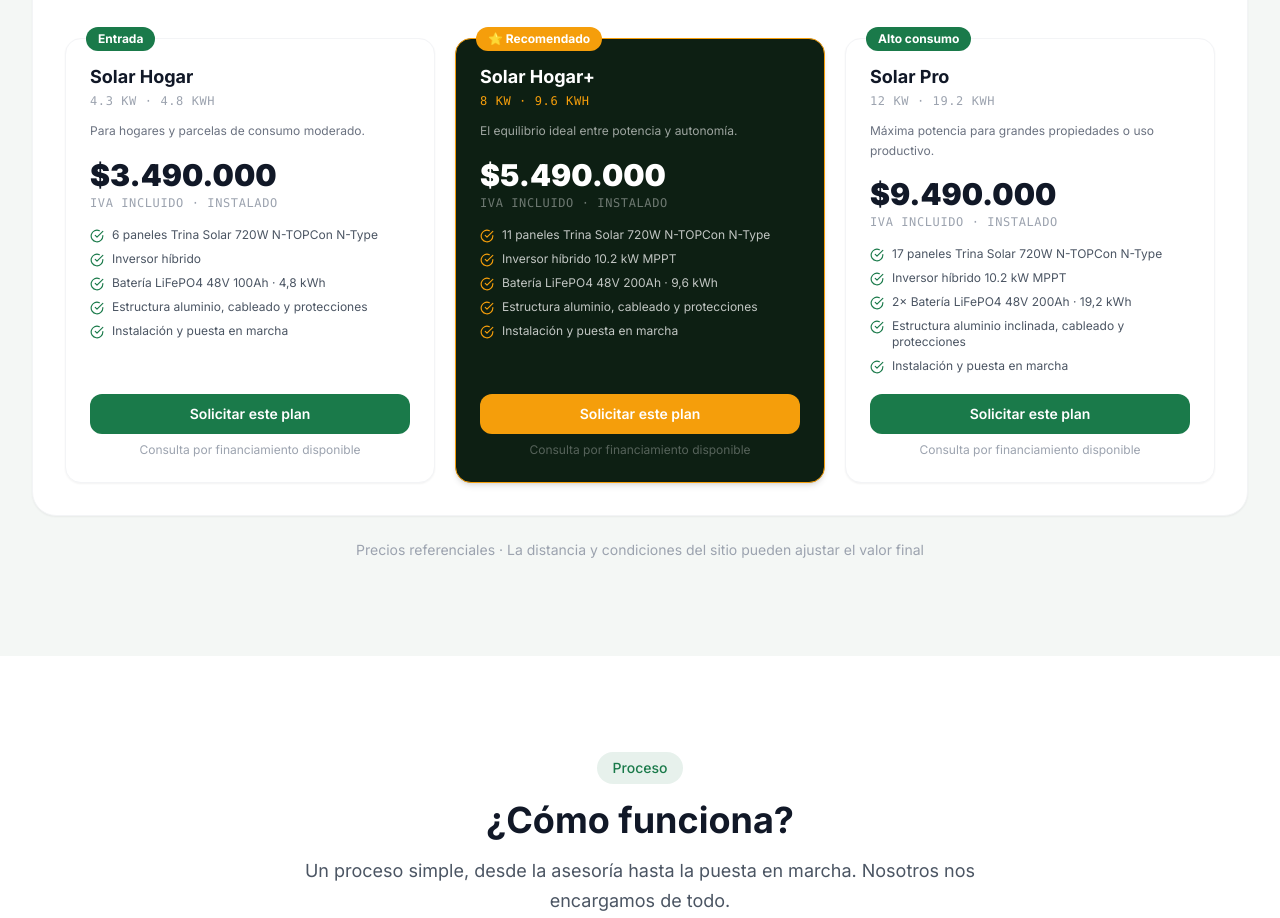
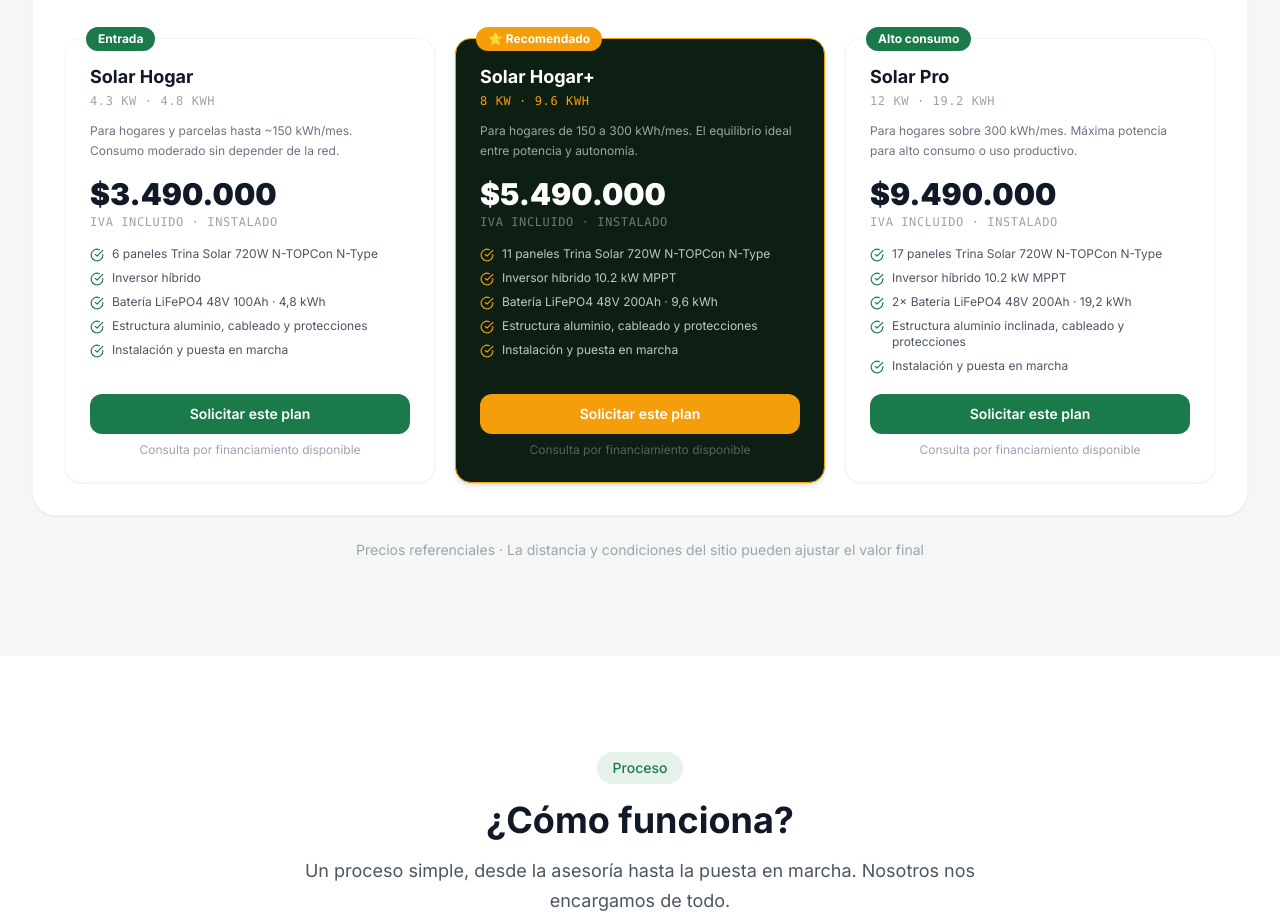
Before and after one commit to raulhidalgo78-eng/ecoguard, a Next.js app: page / in a window 1280 px wide. Shown: the part 3380-4298 px from the top of the page. Built offline with nearby package versions, Linux system fonts and the light colour scheme.

Commit message:
agregar rangos de consumo mensual a planes solares

```diff
--- a/app/components/ServiciosPrecios.js
+++ b/app/components/ServiciosPrecios.js
@@ -49,7 +49,7 @@ const solar = {
       badge: 'Entrada',
       name: 'Solar Hogar',
       tag: '4.3 kW · 4.8 kWh',
-      desc: 'Para hogares y parcelas de consumo moderado.',
+      desc: 'Para hogares y parcelas hasta ~150 kWh/mes. Consumo moderado sin depender de la red.',
       precio: '$3.490.000',
       nota: 'IVA incluido · instalado',
       items: ['6 paneles Trina Solar 720W N-TOPCon N-Type', 'Inversor híbrido', 'Batería LiFePO4 48V 100Ah · 4,8 kWh', 'Estructura aluminio, cableado y protecciones', 'Instalación y puesta en marcha'],
@@ -59,7 +59,7 @@ const solar = {
       badge: '⭐ Recomendado',
       name: 'Solar Hogar+',
       tag: '8 kW · 9.6 kWh',
-      desc: 'El equilibrio ideal entre potencia y autonomía.',
+      desc: 'Para hogares de 150 a 300 kWh/mes. El equilibrio ideal entre potencia y autonomía.',
       precio: '$5.490.000',
       nota: 'IVA incluido · instalado',
       items: ['11 paneles Trina Solar 720W N-TOPCon N-Type', 'Inversor híbrido 10.2 kW MPPT', 'Batería LiFePO4 48V 200Ah · 9,6 kWh', 'Estructura aluminio, cableado y protecciones', 'Instalación y puesta en marcha'],
@@ -69,7 +69,7 @@ const solar = {
       badge: 'Alto consumo',
       name: 'Solar Pro',
       tag: '12 kW · 19.2 kWh',
-      desc: 'Máxima potencia para grandes propiedades o uso productivo.',
+      desc: 'Para hogares sobre 300 kWh/mes. Máxima potencia para alto consumo o uso productivo.',
       precio: '$9.490.000',
       nota: 'IVA incluido · instalado',
       items: ['17 paneles Trina Solar 720W N-TOPCon N-Type', 'Inversor híbrido 10.2 kW MPPT', '2× Batería LiFePO4 48V 200Ah · 19,2 kWh', 'Estructura aluminio inclinada, cableado y protecciones', 'Instalación y puesta en marcha'],
```
